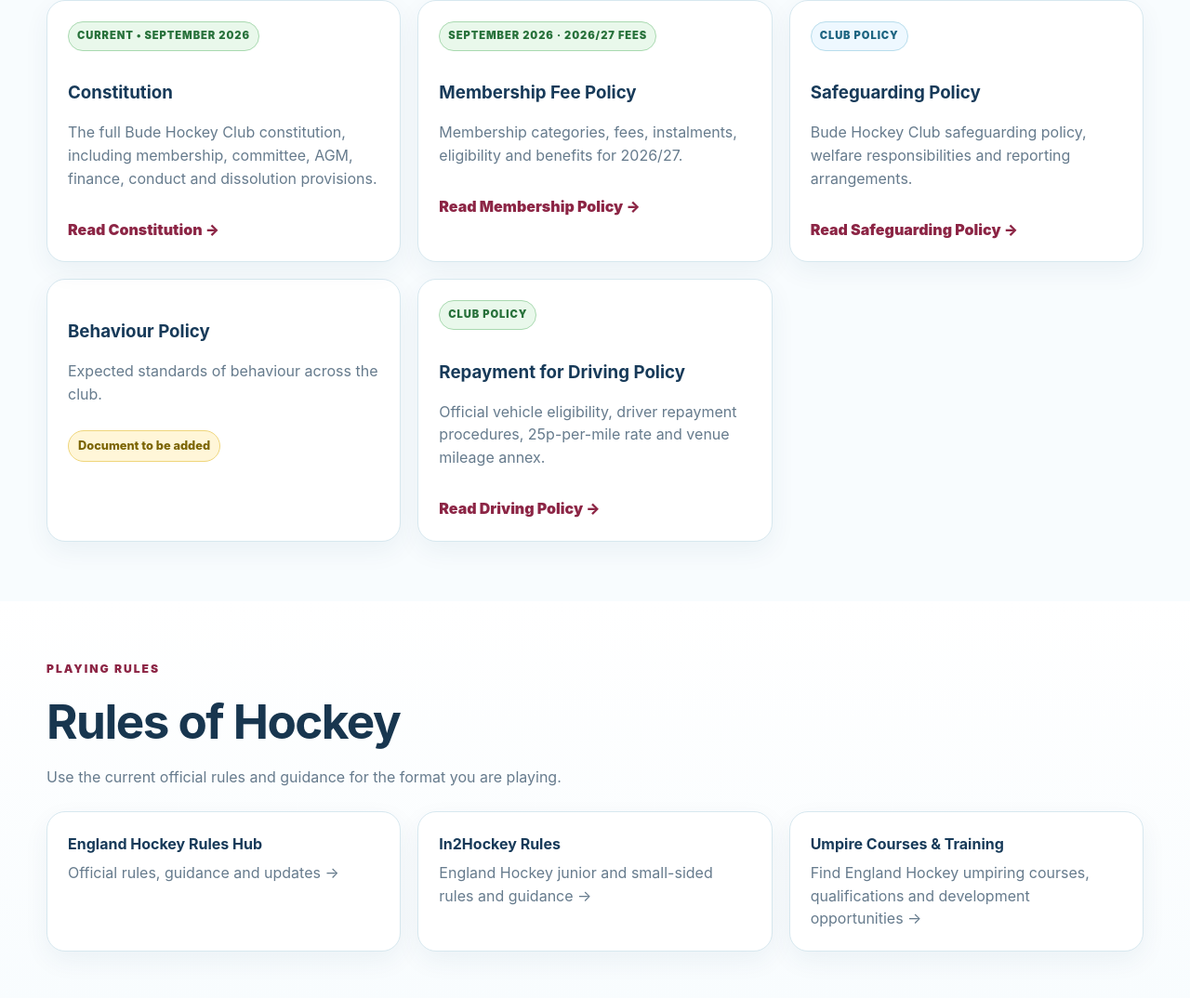
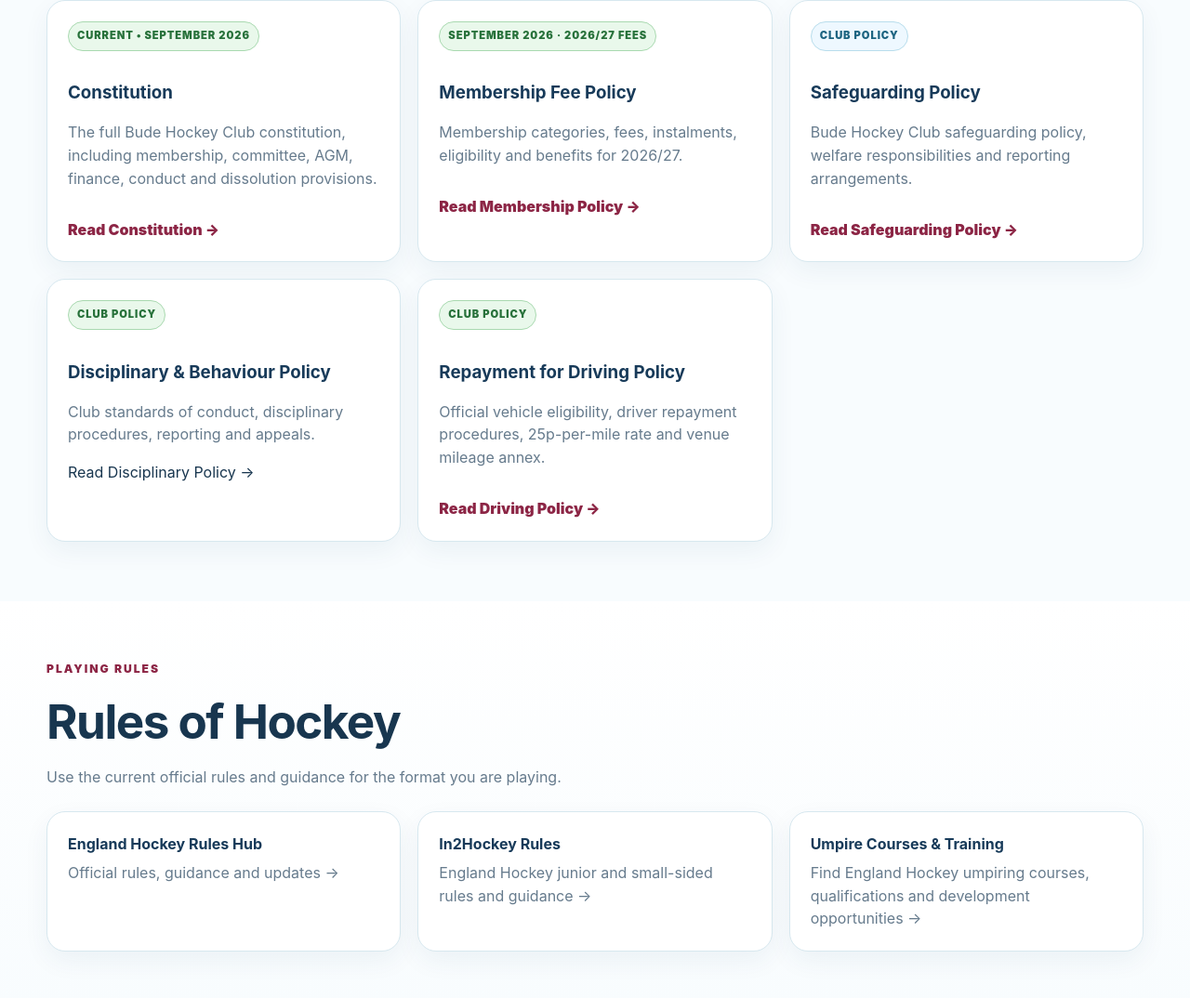
Before and after one commit to stacewalbridge-rgb/bude-hockey-club, a website: page public/policies.html in a window 1280 px wide. Shown: the part 629-1703 px from the top of the page at 93% size. Drawn offline with Linux system fonts and the light colour scheme.

Commit message:
Replace behaviour policy placeholder with disciplinary policy link

```diff
--- a/public/policies.html
+++ b/public/policies.html
@@ -4,7 +4,7 @@
 <a class="policy-card live-doc" href="constitution.html"><div class="doc-status">CURRENT • SEPTEMBER 2026</div><h3>Constitution</h3><p>The full Bude Hockey Club constitution, including membership, committee, AGM, finance, conduct and dissolution provisions.</p><span class="doc-open">Read Constitution →</span></a>
 <a class="policy-card live-doc" href="membership-policy.html"><div class="doc-status">SEPTEMBER 2026 · 2026/27 FEES</div><h3>Membership Fee Policy</h3><p>Membership categories, fees, instalments, eligibility and benefits for 2026/27.</p><span class="doc-open">Read Membership Policy →</span></a>
 <a class="policy-card live-doc safeguarding-card" href="safeguarding-policy.html"><div class="doc-status">CLUB POLICY</div><h3>Safeguarding Policy</h3><p>Bude Hockey Club safeguarding policy, welfare responsibilities and reporting arrangements.</p><span class="doc-open">Read Safeguarding Policy →</span></a>
-<div class="policy-card"><h3>Behaviour Policy</h3><p>Expected standards of behaviour across the club.</p><span class="pending">Document to be added</span></div>
+<a class="policy-card live-doc" href="disciplinary-policy.html"><span class="doc-status">CLUB POLICY</span><h3>Disciplinary & Behaviour Policy</h3><p>Club standards of conduct, disciplinary procedures, reporting and appeals.</p><span class="doc-link">Read Disciplinary Policy →</span></a>
 <a class="policy-card live-doc" href="driving-policy.html"><div class="doc-status">CLUB POLICY</div><h3>Repayment for Driving Policy</h3><p>Official vehicle eligibility, driver repayment procedures, 25p-per-mile rate and venue mileage annex.</p><span class="doc-open">Read Driving Policy →</span></a>
 </div></div></section>
 <section class="section rules-section"><div class="wrap"><div class="section-head"><div><div class="eyebrow">Playing rules</div><h2>Rules of Hockey</h2><p>Use the current official rules and guidance for the format you are playing.</p></div></div><div class="resource-grid">
```
